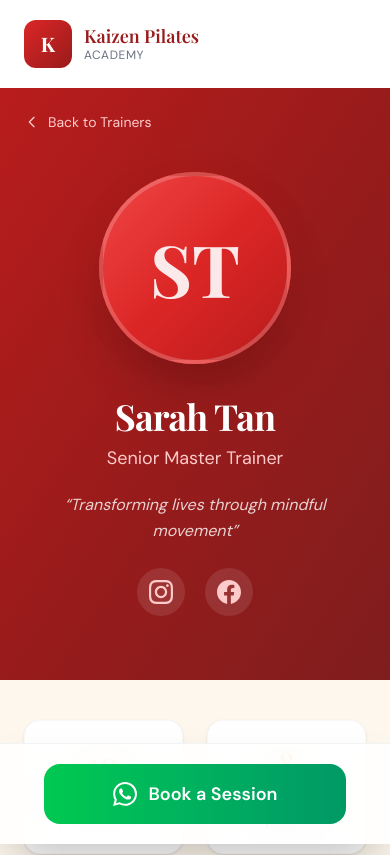
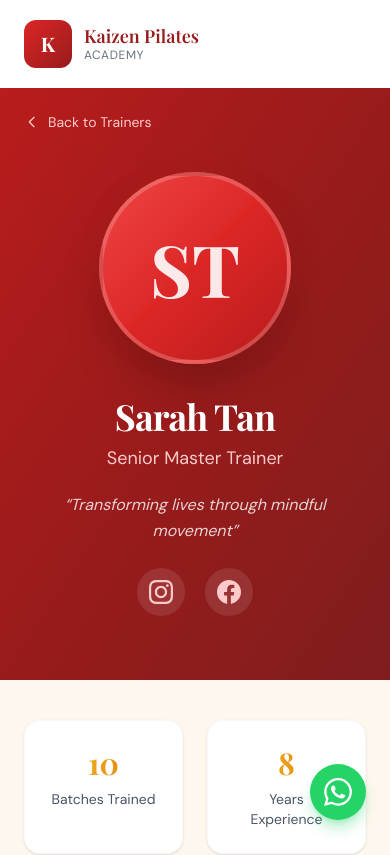
Before and after one commit to billsusanto/KPA, a Next.js app in the folder kpa-trainers/: page /trainers/sarah-tan in a window 390 px wide. Shown: the top 855 px of the page. Built offline with nearby package versions, Linux system fonts and the light colour scheme; a web font is replaced by a local one.

Commit message:
feat: simplify CTA to floating WhatsApp button at bottom-right

```diff
--- a/kpa-trainers/src/components/profile/ContactCTA.tsx
+++ b/kpa-trainers/src/components/profile/ContactCTA.tsx
@@ -6,35 +6,20 @@ interface ContactCTAProps {
   trainerName: string;
 }
 
-export function ContactCTA({ contact, trainerName }: ContactCTAProps) {
+export function ContactCTA({ contact }: ContactCTAProps) {
   const whatsappUrl = getWhatsAppUrl(contact.whatsappNumber, contact.whatsappTemplate);
 
   return (
-    <>
-      <div className="h-24 sm:h-0" />
-      <section className="fixed bottom-0 left-0 right-0 glass border-t border-gray-200/50 p-5 shadow-2xl sm:relative sm:border-t-0 sm:shadow-none sm:py-16 sm:bg-cream">
-        <div className="container-mobile">
-          <div className="sm:text-center sm:max-w-lg sm:mx-auto">
-            <h2 className="font-display text-2xl lg:text-3xl font-semibold text-gray-900 hidden sm:block mb-3">
-              Ready to Start?
-            </h2>
-            <p className="text-gray-600 hidden sm:block mb-8 font-body text-lg">
-              Book a session with {trainerName} and begin your Pilates journey.
-            </p>
     <a
       href={whatsappUrl}
       target="_blank"
       rel="noopener noreferrer"
-              className="group flex items-center justify-center gap-3 w-full bg-gradient-to-r from-green-500 to-emerald-600 hover:from-green-600 hover:to-emerald-700 text-white font-semibold py-4 px-8 rounded-2xl transition-all duration-300 hover:scale-[1.02] hover:shadow-xl hover:shadow-green-500/25 active:scale-[0.98] font-body text-lg"
+      aria-label="Contact us on WhatsApp"
+      className="fixed bottom-6 right-6 z-50 flex items-center justify-center w-14 h-14 bg-[#25D366] rounded-full shadow-lg shadow-green-500/30 transition-all duration-300 hover:scale-110 hover:shadow-xl hover:shadow-green-500/40 active:scale-95"
     >
-              <svg className="w-6 h-6 transition-transform duration-300 group-hover:scale-110" fill="currentColor" viewBox="0 0 24 24">
+      <svg className="w-7 h-7 text-white" fill="currentColor" viewBox="0 0 24 24">
         <path d="M17.472 14.382c-.297-.149-1.758-.867-2.03-.967-.273-.099-.471-.148-.67.15-.197.297-.767.966-.94 1.164-.173.199-.347.223-.644.075-.297-.15-1.255-.463-2.39-1.475-.883-.788-1.48-1.761-1.653-2.059-.173-.297-.018-.458.13-.606.134-.133.298-.347.446-.52.149-.174.198-.298.298-.497.099-.198.05-.371-.025-.52-.075-.149-.669-1.612-.916-2.207-.242-.579-.487-.5-.669-.51-.173-.008-.371-.01-.57-.01-.198 0-.52.074-.792.372-.272.297-1.04 1.016-1.04 2.479 0 1.462 1.065 2.875 1.213 3.074.149.198 2.096 3.2 5.077 4.487.709.306 1.262.489 1.694.625.712.227 1.36.195 1.871.118.571-.085 1.758-.719 2.006-1.413.248-.694.248-1.289.173-1.413-.074-.124-.272-.198-.57-.347m-5.421 7.403h-.004a9.87 9.87 0 01-5.031-1.378l-.361-.214-3.741.982.998-3.648-.235-.374a9.86 9.86 0 01-1.51-5.26c.001-5.45 4.436-9.884 9.888-9.884 2.64 0 5.122 1.03 6.988 2.898a9.825 9.825 0 012.893 6.994c-.003 5.45-4.437 9.884-9.885 9.884m8.413-18.297A11.815 11.815 0 0012.05 0C5.495 0 .16 5.335.157 11.892c0 2.096.547 4.142 1.588 5.945L.057 24l6.305-1.654a11.882 11.882 0 005.683 1.448h.005c6.554 0 11.89-5.335 11.893-11.893a11.821 11.821 0 00-3.48-8.413z" />
       </svg>
-              Book a Session
     </a>
-          </div>
-        </div>
-      </section>
-    </>
   );
 }
```
Also changed, not shown: 1 other file (tests, documents, lock files or other folders). Lines whose indentation alone changed are shown as unchanged.
